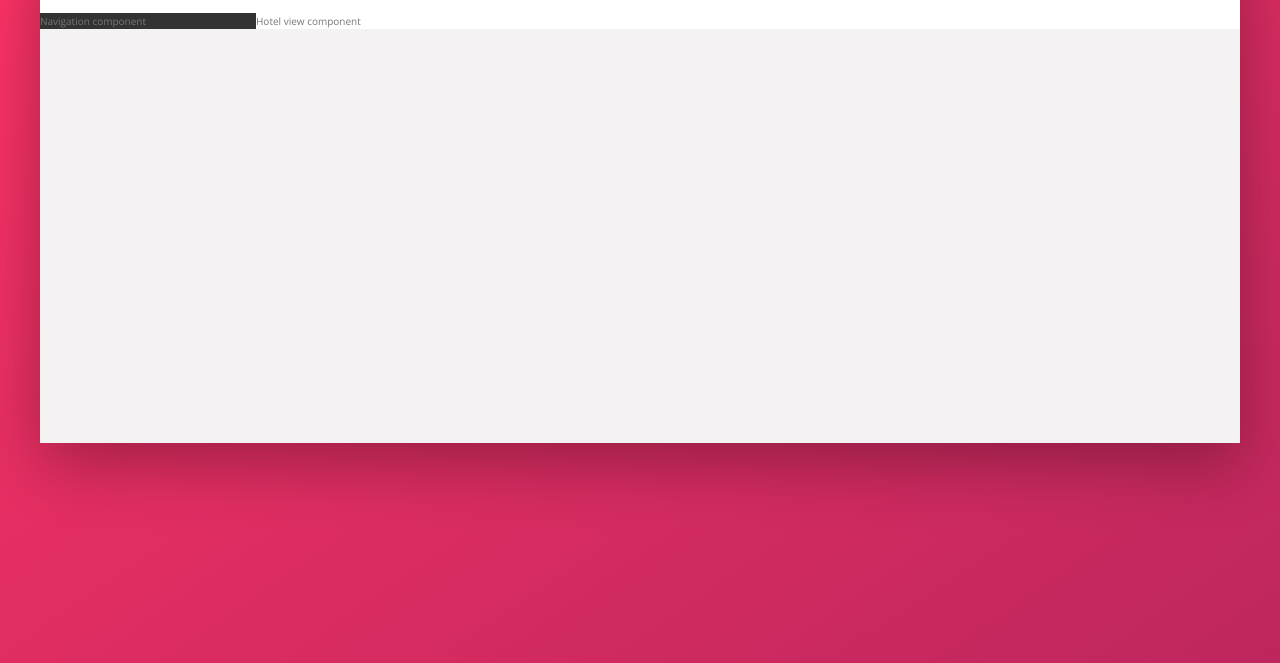
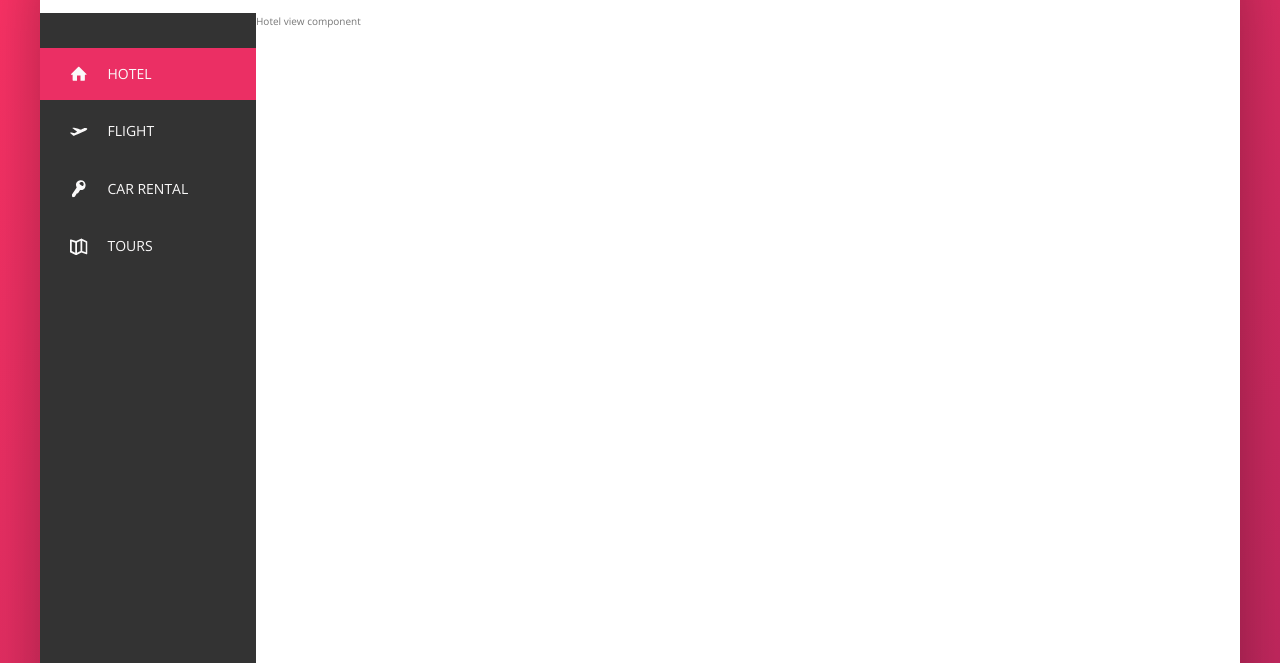
Before and after one commit to eben-k/trillo, a website: page index.html in a window 1280 px wide. Shown: the part 137-800 px from the top of the page. Drawn offline with nearby package versions, Linux system fonts and the light colour scheme.

Commit message:
build side navigation

```diff
--- a/index.html
+++ b/index.html
@@ -53,7 +53,43 @@
         </nav>
       </header>
       <div class="content">
-        <nav class="sidebar">Navigation component</nav>
+        <nav class="sidebar">
+          <ul class="side-nav">
+            <li class="side-nav__item side-nav__item--active">
+              <a href="#" class="side-nav__link"
+                ><svg class="side-nav__icon">
+                  <use xlink:href="img/sprite.svg#icon-home"></use>
+                </svg>
+                <span>Hotel</span></a
+              >
+            </li>
+            <li class="side-nav__item">
+              <a href="#" class="side-nav__link"
+                ><svg class="side-nav__icon">
+                  <use xlink:href="img/sprite.svg#icon-aircraft-take-off"></use>
+                </svg>
+                <span>Flight</span></a
+              >
+            </li>
+            <li class="side-nav__item">
+              <a href="#" class="side-nav__link"
+                ><svg class="side-nav__icon">
+                  <use xlink:href="img/sprite.svg#icon-key"></use>
+                </svg>
+                <span>Car rental</span></a
+              >
+            </li>
+            <li class="side-nav__item">
+              <a href="#" class="side-nav__link"
+                ><svg class="side-nav__icon">
+                  <use xlink:href="img/sprite.svg#icon-map"></use>
+                </svg>
+                <span>Tours</span></a
+              >
+            </li>
+          </ul>
+          <div class="legal">&copy;2020 by Trillo. All rights reserved</div>
+        </nav>
         <main class="hotel-view">Hotel view component</main>
       </div>
     </div>
--- a/sass/_components.scss
+++ b/sass/_components.scss
@@ -111,3 +111,70 @@
     margin-right: 1rem;
   }
 }
+
+//////////////////////
+// SIDE NAVIGATION
+.side-nav {
+  font-size: 1.4rem;
+  list-style: none;
+  margin-top: 3.5rem;
+
+  &__item {
+    position: relative;
+
+    &:not(:last-child) {
+      margin-bottom: 0.5rem;
+    }
+  }
+
+  &__item::before {
+    content: "";
+    position: absolute;
+    top: 0;
+    left: 0;
+    height: 100%;
+    width: 3px;
+    background-color: var(--color-primary);
+    transform: scaleY(0);
+    transition: transform 0.2s, width 0.4s 0.2s cubic-bezier(1, 0, 0, 1),
+      background-color 0.1s;
+  }
+
+  &__item:hover::before,
+  &__item--active::before {
+    transform: scaleY(1);
+    width: 100%;
+  }
+
+  &__item:active::before {
+    background-color: var(--color-primary-light);
+  }
+
+  &__link:link,
+  &__link:visited {
+    color: var(--grey-light-1);
+    text-decoration: none;
+    text-transform: uppercase;
+    display: block;
+    padding: 1.5rem 3rem;
+    position: relative;
+    z-index: 10;
+
+    display: flex;
+    align-items: center;
+  }
+
+  &__icon {
+    width: 1.75rem;
+    height: 1.75rem;
+    margin-right: 2rem;
+    fill: currentColor;
+  }
+}
+
+.legal {
+  font-size: 1.2rem;
+  color: var(--grey-light-4);
+  text-align: center;
+  padding: 2.5rem;
+}
--- a/sass/_layout.scss
+++ b/sass/_layout.scss
@@ -23,9 +23,14 @@
 .sidebar {
   background-color: var(--grey-dark-1);
   flex: 0 0 18%;
+  display: flex;
+  flex-direction: column;
+  justify-content: space-between;
 }
 
 .hotel-view {
   background-color: #fff;
   flex: 1;
+
+  height: 80rem;
 }
```
Also changed, not shown: css/style.css.
